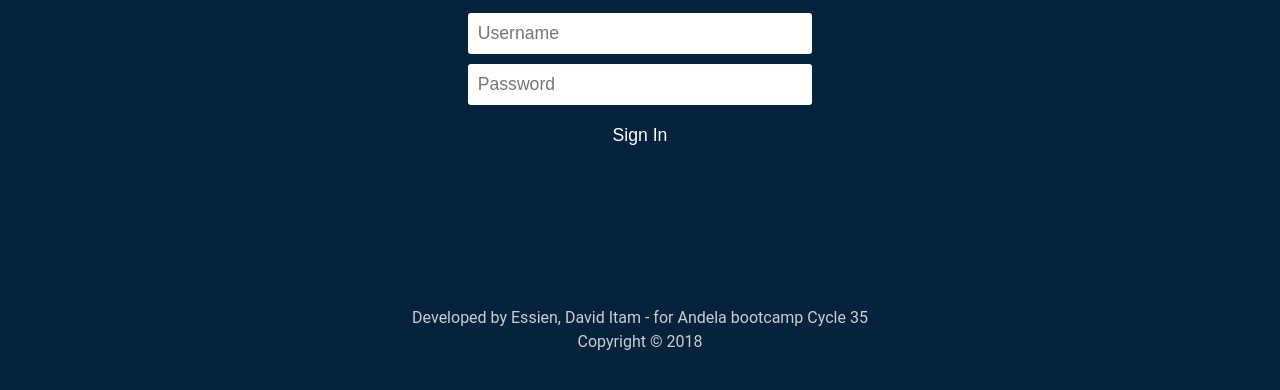
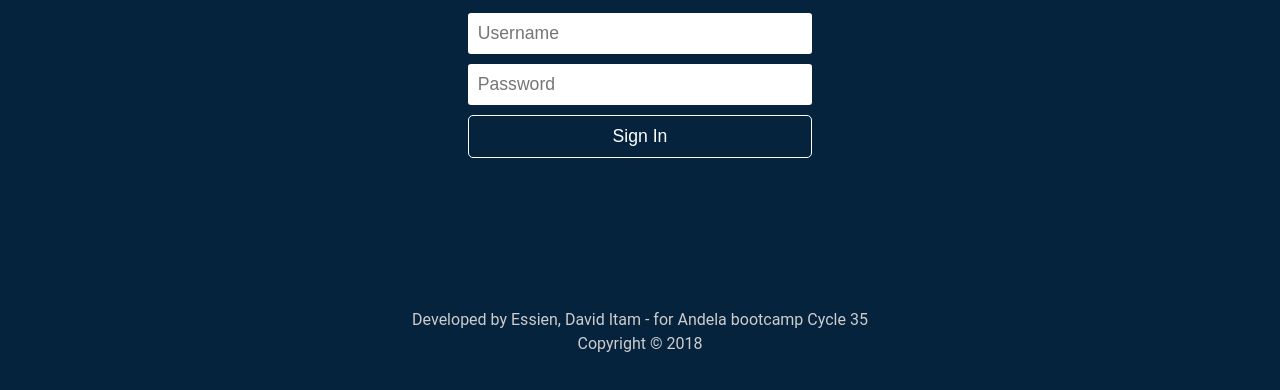
Before and after one commit to davidshare/StackOverflow-lite, a plain HTML site: page UI/login.html in a window 1280 px wide. In both pictures the pointer is over the input "Sign In". Shown: the part 222-612 px from the top of the page. Drawn offline with Linux system fonts and the light colour scheme.

Commit message:
Add style for Sign in button hover effect
Set the button outline to white when user hovers

```diff
--- a/UI/css/pages.css
+++ b/UI/css/pages.css
@@ -128,7 +128,7 @@
 	color:#fff;
 }
 
-.register-form .btn:hover{
+.register-form .btn:hover, .signin-form .btn:hover{
 	border:1px solid #fff;
 	cursor: pointer;
 }
```
